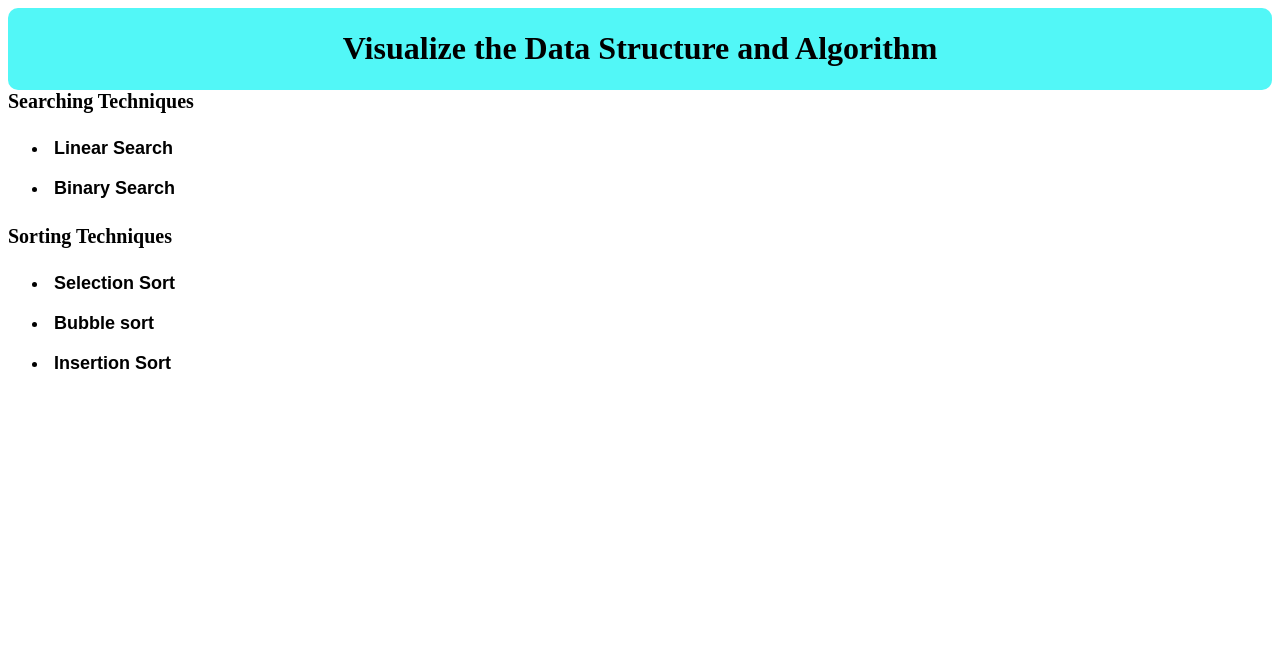
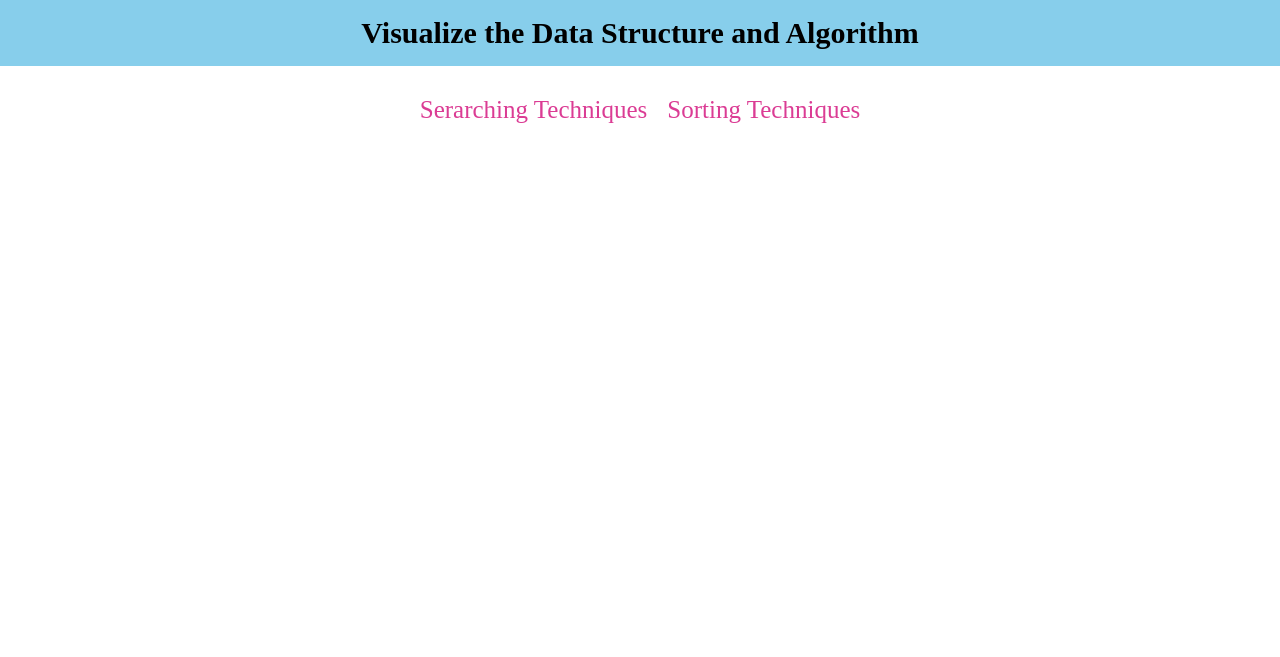
Before and after one commit to shantanu1810/Sorting-and-Searching-Visualization, a plain HTML site: page index.html in a window 1280 px wide. Drawn offline with Linux system fonts and the light colour scheme.

Commit message:
Update index.html for better user interface
Update to built a user friendly interface

```diff
--- a/index.html
+++ b/index.html
@@ -3,50 +3,36 @@
 <head>
     <meta charset="UTF-8">
     <meta name="viewport" content="width=device-width, initial-scale=1.0">
-    <title>Visualizations</title>
-    <style>
-        .header{
-            text-align: center;
-            font-weight: bold;
-            background: #52f7f7;
-            padding:1px;
-            border-radius: 10px;
-        }
-        .direct{
-            width:100%;
-            height:40px;
-            font-size: 18px;
-            text-align: left;
-            border: none;
-            font-weight: bold;
-            background: white;
-        }
-        .direct:hover{
-            color:blue;
-            text-decoration: underline;
-        }
-    </style>
+    <title>Visualization</title>
+    <link rel="stylesheet" href="style.css">
 </head>
 <body>
-    <div class="header">
-        <h1>Visualize the Data Structure and Algorithm</h1>
+    <h1>Visualize the Data Structure and Algorithm</h1>
+    <div class="options">
+    <p class="clickable-text" id="t1" >Serarching Techniques </p>
+    <p class="clickable-text"  id="t2" >Sorting  Techniques </p>
     </div>
-    <div class="coordinations">
-        <span style="font-weight: bold;font-size: 20px;">Searching Techniques</span>
-        <ul>
-            <li><a href="linear_Search.html"><button class="direct">Linear Search</button></a></li>
-            <li><a href="binarysearch.html"><button class="direct">Binary Search</button></a></li>
-        </ul>
-        <span style="font-weight: bold;font-size: 20px;">Sorting Techniques</span>
-        <ul>
-            <li>
-                <a href="selectionsort.html"><button class="direct">Selection Sort</button></a>
-            </li><li>
-                <a href="bubblesort.html"><button class="direct">Bubble sort</button></a>
-            </li><li>
-                <a href="insertionsort.html"><button class="direct">Insertion Sort</button></a>
-            </li>
-        </ul>
+    <div class="outputportion">
     </div>
+        <div class="out1">
+            <div id="text1">
+                <h3>Searching Techniques</h3>
+                <ul>
+                <li class="border search-item" data-index="0">Binary search</li>
+                <li class="border search-item" data-index="1">Linear search</li>
+                </ul>
+            </div>
+         </div>
+        <div class="out2">
+            <div id="text2">
+                <h3>Sorting Techniques</h3>
+                <ul>
+                <li class="border sort-item" data-index="0">Bubble sort</li>
+                <li class="border sort-item" data-index="1">Selection Sorting</li>
+                <li class="border sort-item" data-index="2">Insertion sort</li>
+                </ul>
+        </div>
+    </div>
+    <script src="app.js"></script>
 </body>
 </html>
```
